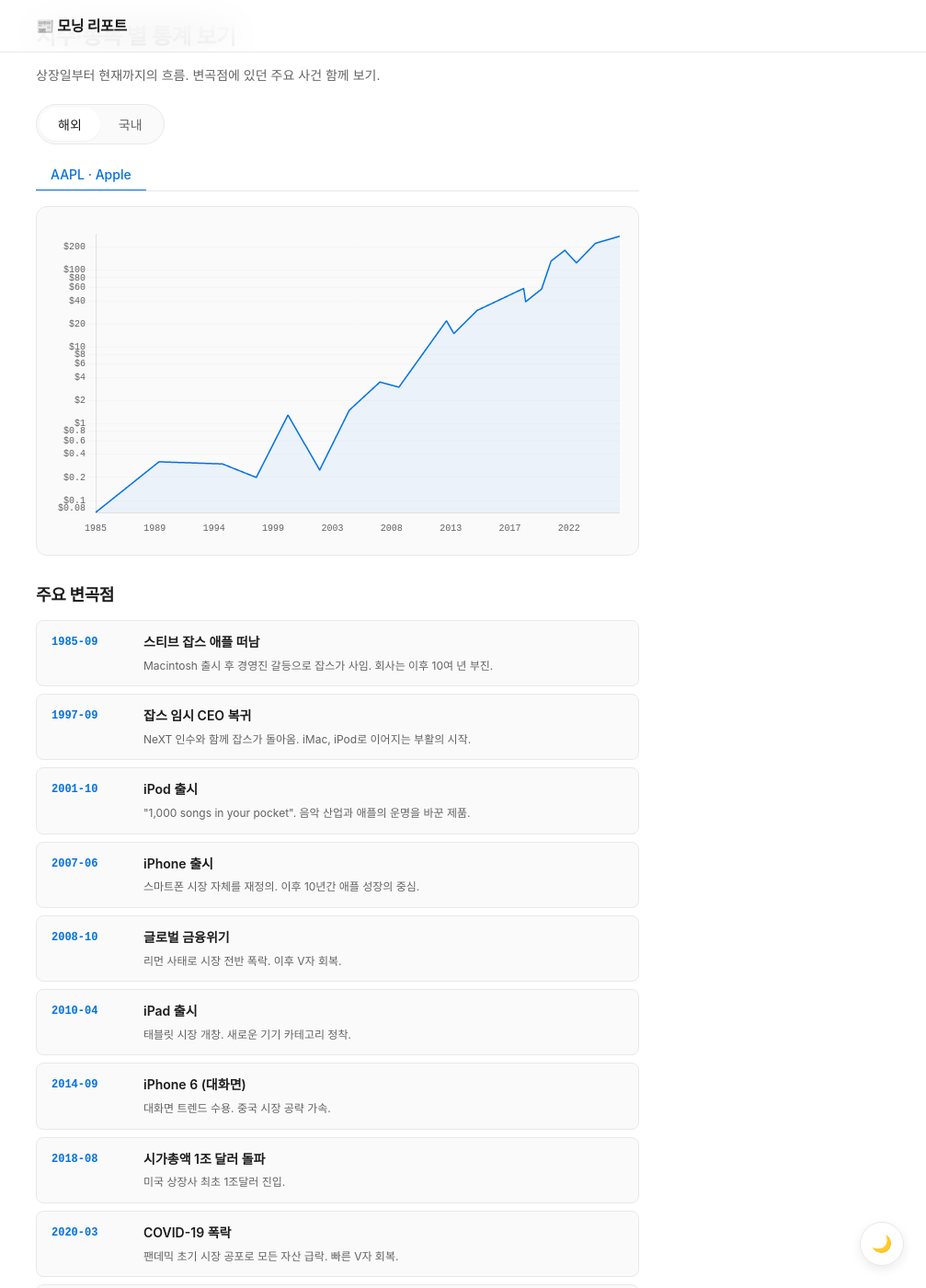
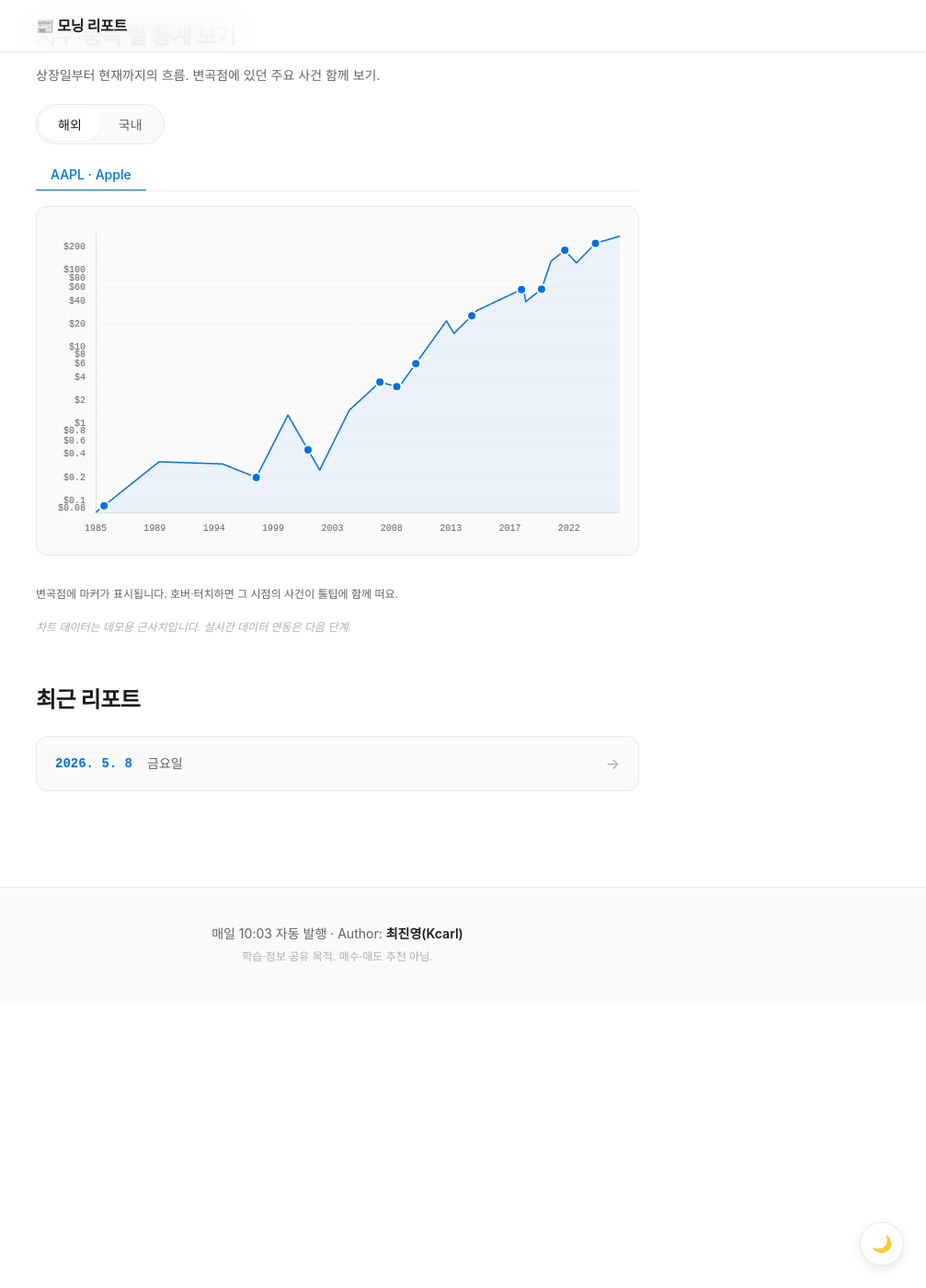
Before and after one commit to jinyeung0618/morning-report, a Jekyll site: the page built from index.md, in a window 1280 px wide and 1400 px high, scrolled down 342 px. Shown: the whole window at 92% size, without its empty margins (273-1280 px from the left). Built offline with Jekyll 4.4.1, drawn with Linux system fonts in a browser that asks for light colours; after the commit the page ends 1431 px from its top, so only the background shows below that; part of the change alters nothing that is shown; some of the changed text lies outside the part shown.

Commit message:
Chart: '현재' label on rightmost tick, events as point markers + tooltip integration (remove list)

```diff
--- a/assets/css/style.css
+++ b/assets/css/style.css
@@ -711,8 +711,14 @@ hr {
   .stats-event-date { min-width: 0; }
 }
 
+.stats-hint {
+  margin-top: var(--space-3);
+  font-size: var(--text-xs);
+  color: var(--text-secondary);
+}
+
 .stats-disclaimer {
-  margin-top: var(--space-5);
+  margin-top: var(--space-2);
   font-size: var(--text-xs);
   color: var(--text-tertiary);
   font-style: italic;
--- a/assets/js/stats.js
+++ b/assets/js/stats.js
@@ -97,7 +97,18 @@
     const data = expandToMonthly(stock.refs);
     const c = getThemeColors();
 
+    // 이벤트 룩업 — 차트 포인트에 마커·툴팁 표시용
+    const eventMap = {};
+    (stock.events || []).forEach(e => { eventMap[e.date] = e.title; });
+
+    const pointRadii = data.map(p => eventMap[p.x] ? 5 : 0);
+    const pointHoverRadii = data.map(p => eventMap[p.x] ? 7 : 4);
+    const pointBgs = data.map(p => eventMap[p.x] ? c.line : 'transparent');
+    const pointBorders = data.map(p => eventMap[p.x] ? c.tooltipBg : 'transparent');
+
     if (chart) chart.destroy();
+
+    const lastLabel = data[data.length - 1].x;
 
     chart = new Chart(ctx, {
       type: 'line',
@@ -110,8 +121,12 @@
           backgroundColor: c.fill,
           borderWidth: 1.5,
           fill: true,
-          pointRadius: 0,
-          pointHoverRadius: 4,
+          pointRadius: pointRadii,
+          pointHoverRadius: pointHoverRadii,
+          pointBackgroundColor: pointBgs,
+          pointBorderColor: pointBorders,
+          pointBorderWidth: 2,
+          pointHitRadius: 12,
           tension: 0.15,
         }],
       },
@@ -130,9 +145,15 @@
             padding: 10,
             displayColors: false,
             titleFont: { size: 12, weight: '600' },
-            bodyFont: { size: 13, weight: '600' },
+            bodyFont: { size: 13 },
             callbacks: {
-              label: (ctx) => `${stock.currency}${ctx.parsed.y.toFixed(2)}`,
+              title: (items) => items[0] ? items[0].label : '',
+              label: (item) => {
+                const date = data[item.dataIndex].x;
+                const price = `${stock.currency}${item.parsed.y.toFixed(2)}`;
+                const ev = eventMap[date];
+                return ev ? [price, `📌 ${ev}`] : price;
+              },
             },
           },
         },
@@ -146,6 +167,7 @@
               maxTicksLimit: 9,
               callback: function (val) {
                 const label = this.getLabelForValue(val);
+                if (label === lastLabel) return '현재';
                 return label ? label.split('-')[0] : label;
               },
             },
@@ -165,21 +187,6 @@
     });
   }
 
-  function renderEvents(ticker) {
-    const stock = STOCKS[ticker];
-    const list = document.getElementById('statsEvents');
-    if (!stock || !list) return;
-    list.innerHTML = stock.events.map(e => `
-      <li class="stats-event">
-        <span class="stats-event-date">${e.date}</span>
-        <div class="stats-event-content">
-          <div class="stats-event-title">${escapeHtml(e.title)}</div>
-          <div class="stats-event-desc">${escapeHtml(e.desc)}</div>
-        </div>
-      </li>
-    `).join('');
-  }
-
   function escapeHtml(s) {
     return s.replace(/[&<>"']/g, c => ({ '&': '&amp;', '<': '&lt;', '>': '&gt;', '"': '&quot;', "'": '&#39;' }[c]));
   }
@@ -190,18 +197,15 @@
       b.classList.toggle('active', b.dataset.ticker === ticker);
     });
     renderChart(ticker);
-    renderEvents(ticker);
   }
 
   function clearChartAndEvents() {
     if (chart) { chart.destroy(); chart = null; }
-    const list = document.getElementById('statsEvents');
-    if (list) list.innerHTML = '';
     currentTicker = null;
   }
 
   function setStatsBodyVisible(visible) {
-    document.querySelectorAll('.stats-chart-wrap, .stats-events-heading, .stats-events, .stats-disclaimer')
+    document.querySelectorAll('.stats-chart-wrap, .stats-disclaimer')
       .forEach(el => { el.style.display = visible ? '' : 'none'; });
   }
 
@@ -242,7 +246,6 @@
 
     // 첫 렌더
     renderChart(currentTicker);
-    renderEvents(currentTicker);
 
     // 다크모드 변경 감지 → 차트 재렌더 (활성 종목 있을 때만)
     new MutationObserver(() => {
--- a/index.md
+++ b/index.md
@@ -26,9 +26,7 @@ charts: true
     <canvas id="stocksChart"></canvas>
   </div>
 
-  <h3 class="stats-events-heading">주요 변곡점</h3>
-  <ul class="stats-events" id="statsEvents"></ul>
-
+  <p class="stats-hint">변곡점에 마커가 표시됩니다. 호버·터치하면 그 시점의 사건이 툴팁에 함께 떠요.</p>
   <p class="stats-disclaimer">차트 데이터는 데모용 근사치입니다. 실시간 데이터 연동은 다음 단계.</p>
 </section>
 
```
